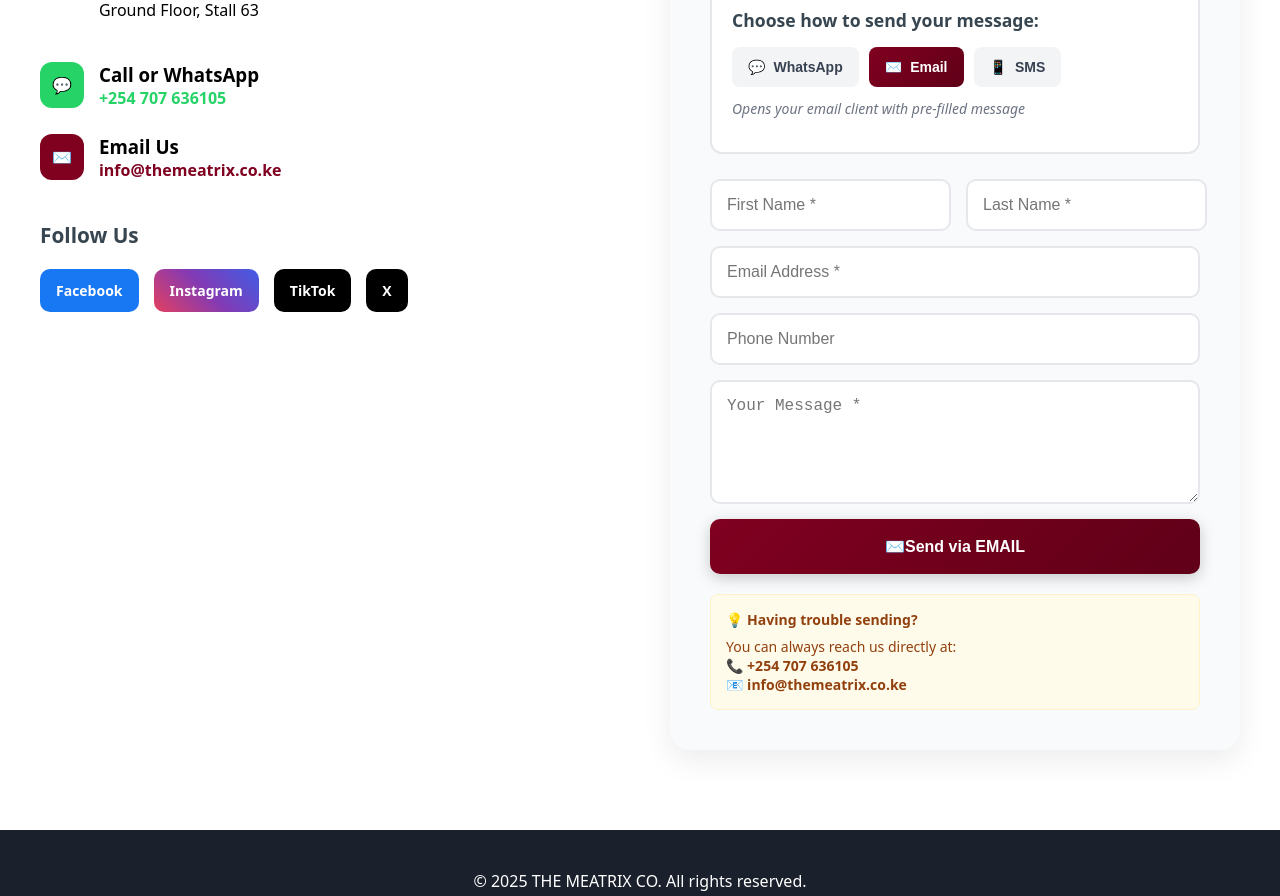
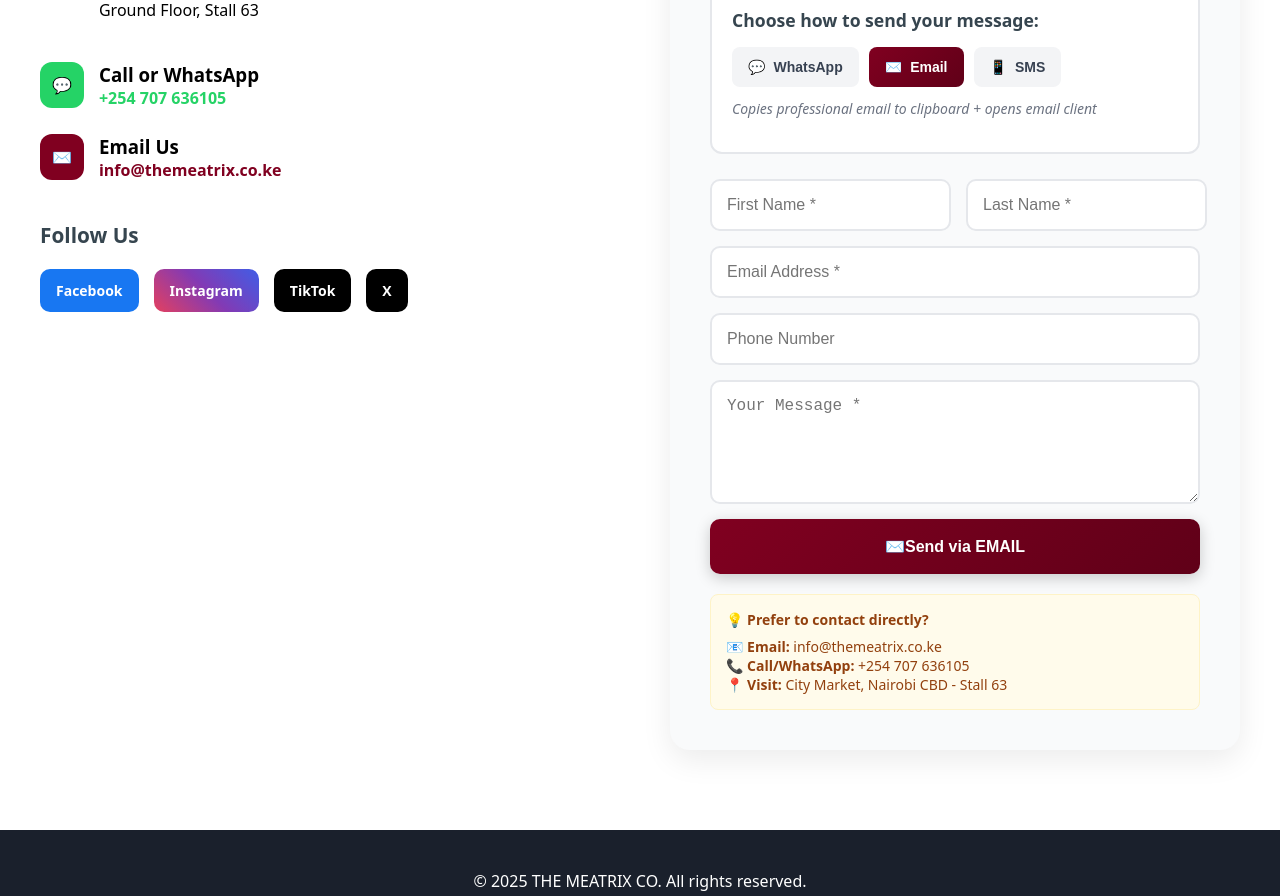
Before and after one commit to Huncho2130/The-meatrix, a Next.js app: page /contact in a window 1280 px wide. Shown: the part 935-1831 px from the top of the page. Built offline with nearby package versions, Linux system fonts and the light colour scheme.

Commit message:
Update print statement from 'Hello' to 'Goodbye'

```diff
--- a/src/app/contact/page.tsx
+++ b/src/app/contact/page.tsx
@@ -96,7 +96,6 @@
   }
 
   const submitViaEmail = async (data: any) => {
-  const subject = `New Customer Inquiry - The Matrix Co.`
     const body = `
 Dear The Matrix Co. Team,
 
@@ -115,10 +114,23 @@
 ${data.first_name} ${data.last_name}
   `.trim()
 
-  const mailtoUrl = `mailto:info@themeatrix.co.ke?subject=${encodeURIComponent(subject)}&body=${encodeURIComponent(body)}`
+  try {
+    // Just copy to clipboard - most reliable method
+    await navigator.clipboard.writeText(body);
 
-  window.location.href = mailtoUrl
-  alert('✅ Opening your email client to send the message...')
+    // Show beautiful confirmation
+    alert(`✅ Perfect! Your message is ready.\n\n📧 We've COPIED your professional email to clipboard\n📧 Simply open your email app and PASTE\n📧 Send to: info@themeatrix.co.ke\n\nWe'll respond within 24 hours!`);
+
+    // Optional: Try to open email client as convenience
+    setTimeout(() => {
+      const mailtoLink = `mailto:info@themeatrix.co.ke?subject=New Customer Inquiry - The Matrix Co.&body=${encodeURIComponent(body)}`
+      window.location.href = mailtoLink;
+    }, 1000);
+
+  } catch (error) {
+    // Show the message directly
+    alert(`📧 Here's your ready-to-send email:\n\n${body}\n\nPlease send this to: info@themeatrix.co.ke`);
+  }
   }
 
   const submitViaSMS = async (data: any) => {
@@ -129,30 +141,26 @@
     window.location.href = smsUrl
     alert('✅ Opening SMS to send your message...')
   }
+
   const fallbackToClipboard = async (data: any) => {
     const message = `
-Dear The Matrix Co. Team,
-
-I would like to get in touch with you regarding the following:
-
-${data.message}
-
-Please find my contact details below:
+THE MEATRIX CO. - CUSTOMER MESSAGE
+-----------------------------------
 Name: ${data.first_name} ${data.last_name}
 Email: ${data.email}
 Phone: ${data.phone || 'Not provided'}
 
-I look forward to hearing from you.
+Message:
+${data.message}
 
-Best regards,
-${data.first_name} ${data.last_name}
+Please contact: +254 707 636105 or info@themeatrix.co.ke
     `.trim()
 
     try {
       await navigator.clipboard.writeText(message)
-    alert(`📋 Message copied to clipboard! Please paste it into an email to:\n\n📧 info@themeatrix.co.ke\n\nOr call us at: 📞 +254 707 636105`)
+      alert(`📋 Message copied to clipboard! Please send it to:\n\n📞 Phone: +254 707 636105\n📧 Email: info@themeatrix.co.ke\n\nWe'll get back to you shortly!`)
     } catch (err) {
-    alert(`📝 Please copy this message and send it to info@themeatrix.co.ke:\n\n${message}`)
+      alert(`📝 Please send this message to +254 707 636105:\n\n${message}`)
     }
   }
 
@@ -644,7 +652,7 @@
                   fontStyle: 'italic'
                 }}>
                   {submitMethod === 'whatsapp' && 'Opens WhatsApp to send your message directly'}
-                  {submitMethod === 'email' && 'Opens your email client with pre-filled message'}
+                  {submitMethod === 'email' && 'Copies professional email to clipboard + opens email client'}
                   {submitMethod === 'sms' && 'Opens your messaging app to send as SMS'}
                 </p>
               </div>
@@ -781,11 +789,11 @@
                 fontSize: '14px',
                 color: '#92400e'
               }}>
-                <strong>💡 Having trouble sending?</strong>
+                <strong>💡 Prefer to contact directly?</strong>
                 <p style={{ margin: '8px 0 0 0' }}>
-                  You can always reach us directly at:<br />
-                  📞 <strong>+254 707 636105</strong><br />
-                  📧 <strong>info@themeatrix.co.ke</strong>
+                  📧 <strong>Email:</strong> info@themeatrix.co.ke<br />
+                  📞 <strong>Call/WhatsApp:</strong> +254 707 636105<br />
+                  📍 <strong>Visit:</strong> City Market, Nairobi CBD - Stall 63
                 </p>
               </div>
             </div>
```
Lines whose indentation alone changed are shown as unchanged.
